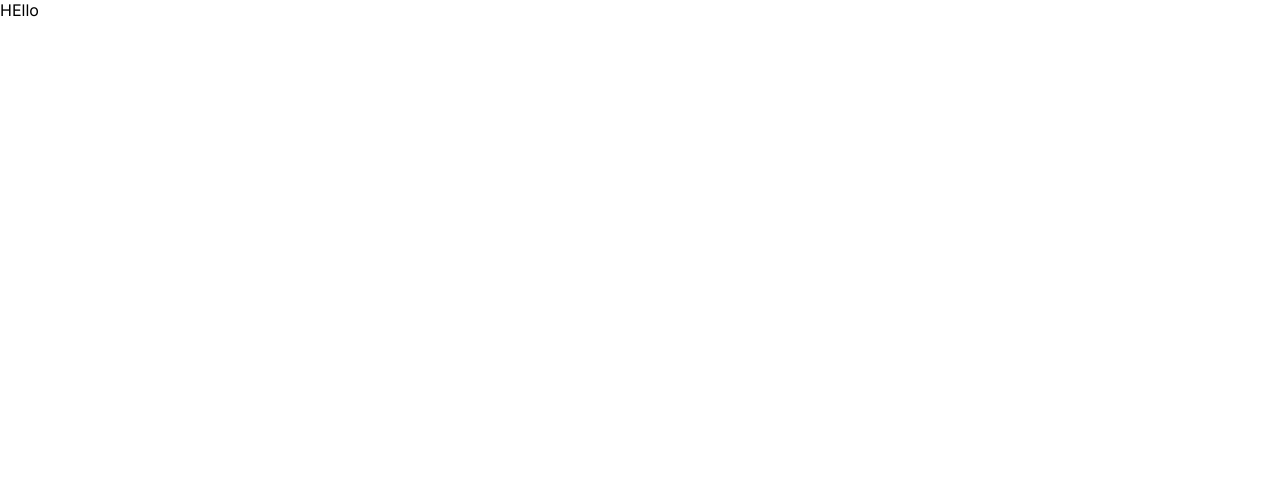
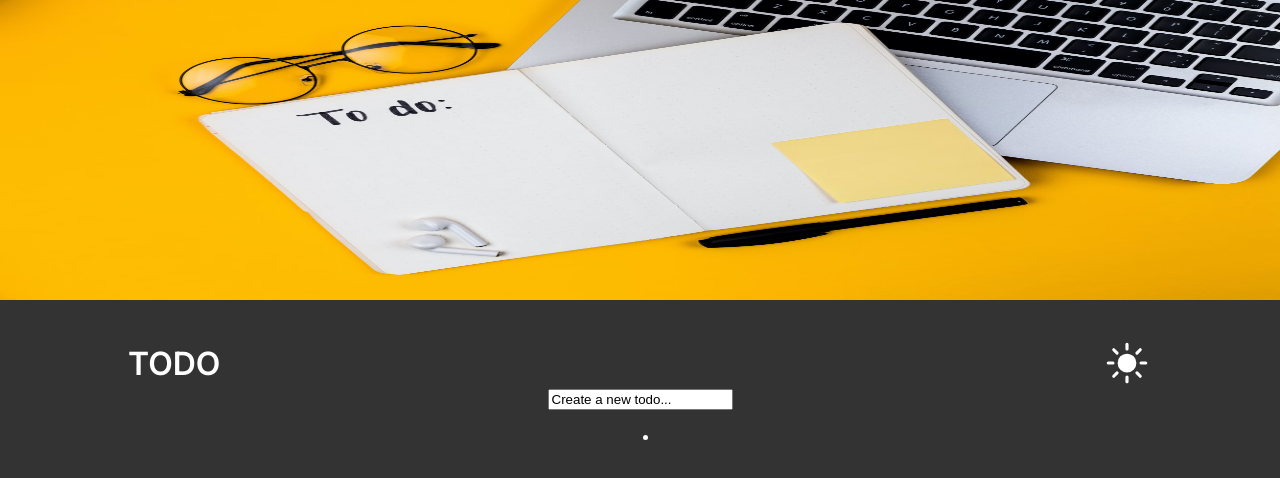
Before and after one commit to brettl1991/totdo-next, a Next.js app: page / in a window 1280 px wide. Shown: the top 478 px of the page. Built offline with nearby package versions, Linux system fonts and the light colour scheme.

Commit message:
feat:hardcode components

```diff
--- a/src/app/page.tsx
+++ b/src/app/page.tsx
@@ -1,7 +1,48 @@
+"use client";
+
+import Icon from "@/components/Icon/icon";
+import Input from "@/components/Input/input";
+import Text from "@/components/Text/text";
+import TodoList from "@/components/TodoList/todoList";
+import styled from "styled-components";
+
 export default function Home() {
   return (
     <main>
-      <div>HEllo</div>
+      <SMainContainer>
+        <STopContainer>
+          <Text />
+          <Icon />
+        </STopContainer>
+        <Input />
+        <div>
+          <TodoList />
+        </div>
+      </SMainContainer>
     </main>
   );
 }
+
+const SMainContainer = styled.div`
+  color: #fff;
+
+  background-image: url("./todo.jpeg");
+  height: 100vh;
+  background-size: 100% 300px;
+  background-repeat: no-repeat;
+  background-color: #333;
+  display: flex;
+  flex-direction: column;
+  align-items: center;
+  justify-content: center;
+`;
+
+const STopContainer = styled.div`
+  font-size: 2rem;
+  font-weight: 600;
+  min-width: 1024px;
+  margin: 0 auto;
+  display: flex;
+  justify-content: space-between;
+  align-items: center;
+`;
--- /dev/null
+++ b/src/components/Icon/icon.tsx
@@ -0,0 +1,25 @@
+import styled from "styled-components";
+import SunIcon from "../../../public/icons/sun.svg";
+import MoonIcon from "../../../public/icons/moon.svg";
+
+const Icon = () => {
+  return (
+    <SIcon>
+      <SSun src={SunIcon.src} alt="sun" />
+      <SMoon src={MoonIcon.src} alt="moon" />
+    </SIcon>
+  );
+};
+
+export default Icon;
+
+const SIcon = styled.div`
+  width: 50px;
+  height: 50px;
+`;
+
+const SSun = styled.img``;
+
+const SMoon = styled.img`
+  display: none;
+`;
--- /dev/null
+++ b/src/components/Input/input.tsx
@@ -0,0 +1,9 @@
+const Input = () => {
+  return (
+    <form>
+      <input type="text" value="Create a new todo..." />
+    </form>
+  );
+};
+
+export default Input;
--- /dev/null
+++ b/src/components/Text/text.tsx
@@ -0,0 +1,5 @@
+const Text = () => {
+  return <div>TODO</div>;
+};
+
+export default Text;
--- /dev/null
+++ b/src/components/TodoIcon/todoIcon.tsx
@@ -0,0 +1,5 @@
+const TodoIcon = () => {
+  return <li></li>;
+};
+
+export default TodoIcon;
--- /dev/null
+++ b/src/components/TodoList/todoList.tsx
@@ -0,0 +1,11 @@
+import TodoIcon from "../TodoIcon/todoIcon";
+
+const TodoList = () => {
+  return (
+    <ul>
+      <TodoIcon />
+    </ul>
+  );
+};
+
+export default TodoList;
```
Also changed, not shown: public/icons/moon.svg (added), public/icons/sun.svg (added).
